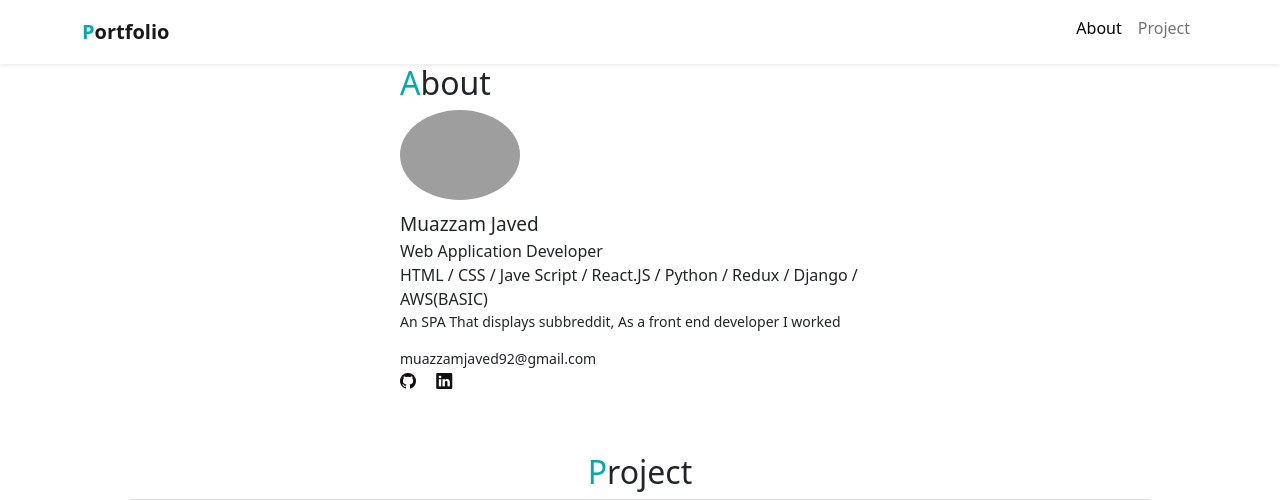
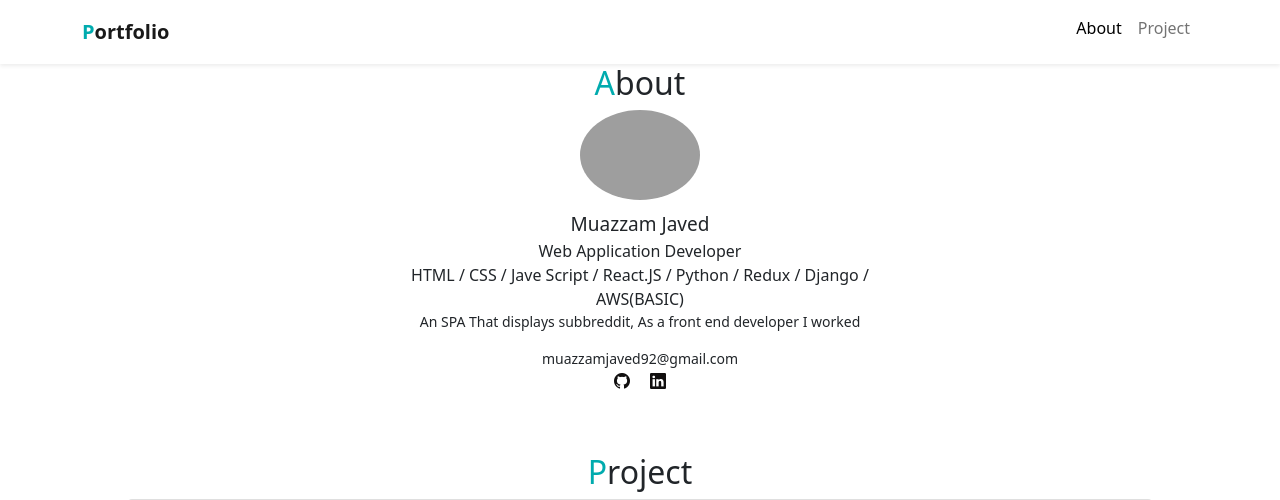
Before and after one commit to muazzamjaved/portfolio, a PHP site: page / in a window 1280 px wide. Shown: the top 500 px of the page. Run offline with PHP 8.4, Linux system fonts and the light colour scheme; grey boxes are pictures that could not be loaded.

Commit message:
final commit

```diff
--- a/style.css
+++ b/style.css
@@ -36,7 +36,7 @@ About
 #about {
     margin: +0px auto;
     max-width: 480px;
-    text-align: centre;
+    text-align: center;
 
 }
 
@@ -57,7 +57,7 @@ About
     margin-bottom:10px;
 }
 #about.skills {
-    font-size = 14px;
+    font-size : 14px;
     color: #00abae;
     margin-bottom:10px;
 }
```
